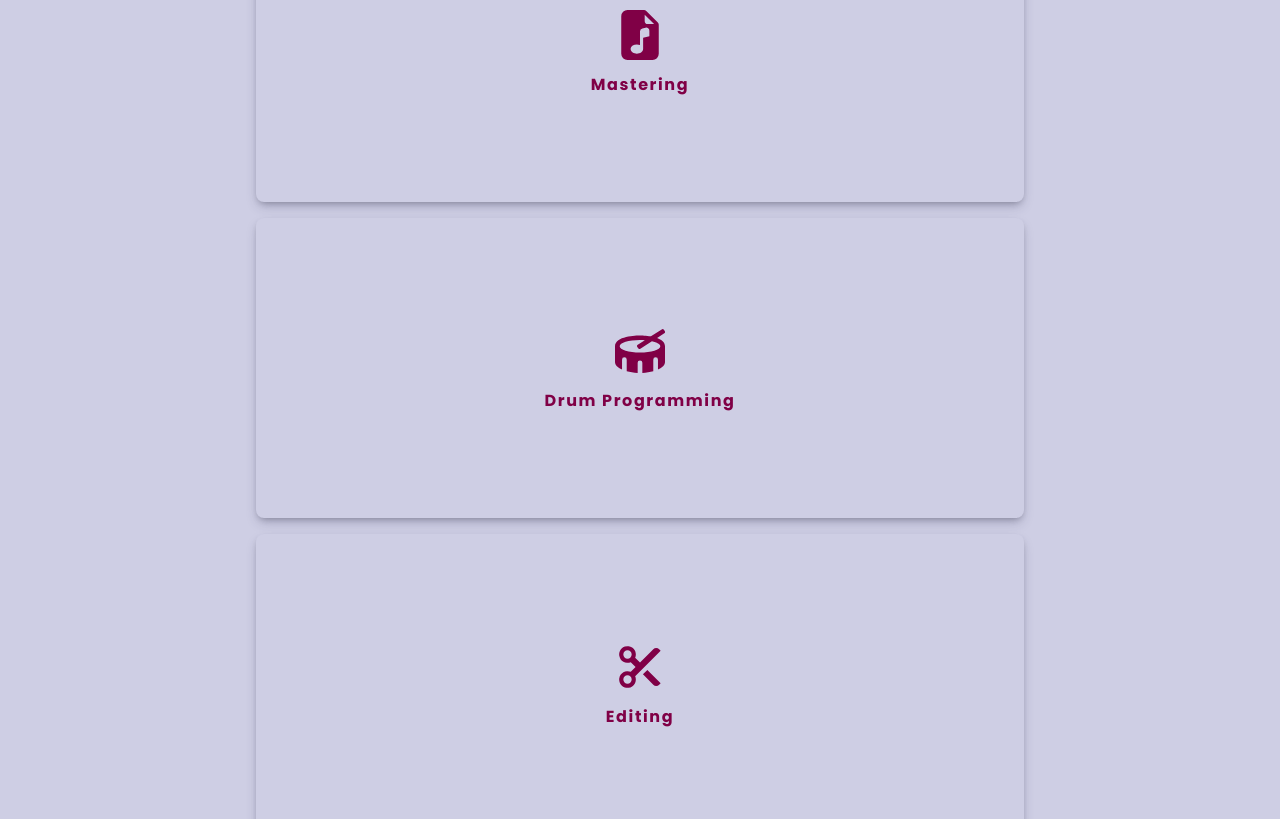
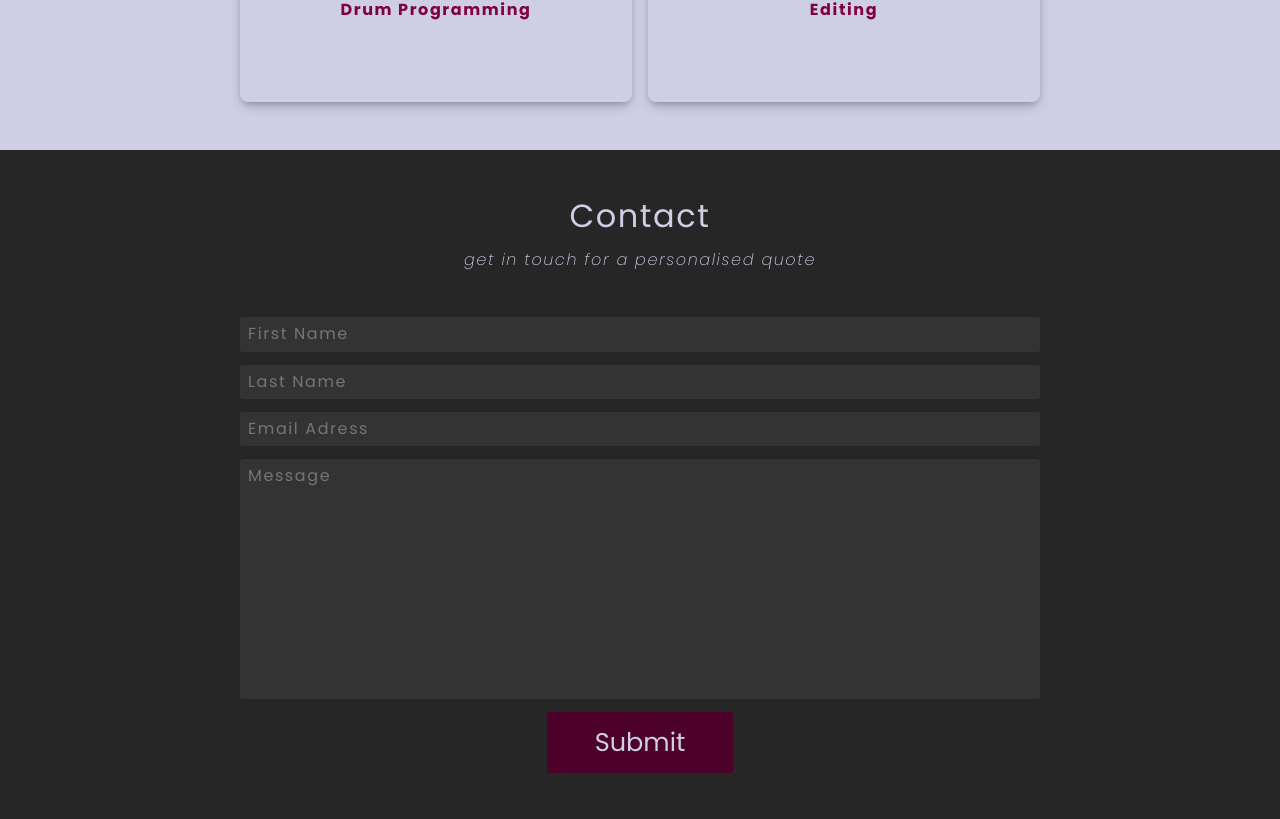
Before and after one commit to eagrcode/eagr-productions-react, a React (Vite) app: page / in a window 1280 px wide. Shown: the part 1381-2200 px from the top of the page. Built offline with nearby package versions, Linux system fonts and the light colour scheme.

Commit message:
add overall padding tweaks

```diff
--- a/src/App.css
+++ b/src/App.css
@@ -218,13 +218,18 @@ header {
 
 /* PORTFOLIO STYLES */
 
+#portfolio {
+  padding: 0 1rem;
+  background-color: var(--main-bg-color-dark);
+}
+
 .portfolio-wrapper {
   display: flex;
   flex-direction: column;
   align-items: center;
   background-color: var(--main-bg-color-dark);
   width: 100%;
-  padding: 3rem 1rem;
+  padding: 3rem 0;
   gap: 1rem;
 }
 
@@ -238,6 +243,7 @@ header {
 
 .audio-player {
   width: 100%;
+  max-width: 50rem;
   background-color: gray;
   color: var(--main-bg-color-light);
   background-color: hsla(327, 100%, 15%, 0.7);
@@ -260,6 +266,7 @@ header {
 
 .artwork {
   border-radius: 5px;
+  max-width: 300px;
 }
 
 .audio-controls {
@@ -285,6 +292,7 @@ header {
   display: flex;
   justify-content: center;
   background-color: var(--main-bg-color-light);
+  padding: 0 1rem;
 }
 
 .services-container {
@@ -296,7 +304,7 @@ header {
   text-align: center;
 
   background-color: var(--main-bg-color-light);
-  padding: 3rem 1rem;
+  padding: 3rem 0;
   gap: 1rem;
 }
 
@@ -307,8 +315,9 @@ header {
 .card-grid {
   display: grid;
   width: 100%;
-  grid-template-columns: 1fr;
-  grid-auto-rows: 300px;
+  max-width: 50rem;
+  grid-template-columns: repeat(auto-fill, minmax(18rem, 1fr));
+  grid-auto-rows: 250px;
 
   gap: 1rem;
   margin-top: 2rem;
@@ -344,6 +353,7 @@ header {
   width: 100%;
   background-color: hsl(0, 0%, 15%);
   justify-content: center;
+  padding: 0 1rem;
 }
 
 .contact-container {
@@ -355,7 +365,7 @@ header {
   align-items: center;
   text-align: center;
 
-  padding: 3rem 1rem;
+  padding: 3rem 0;
 }
 
 .form-container {
```
